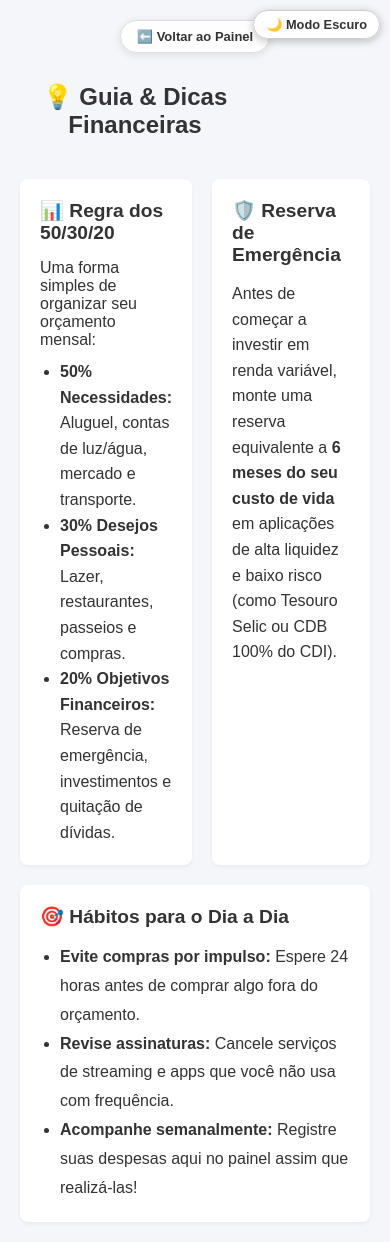
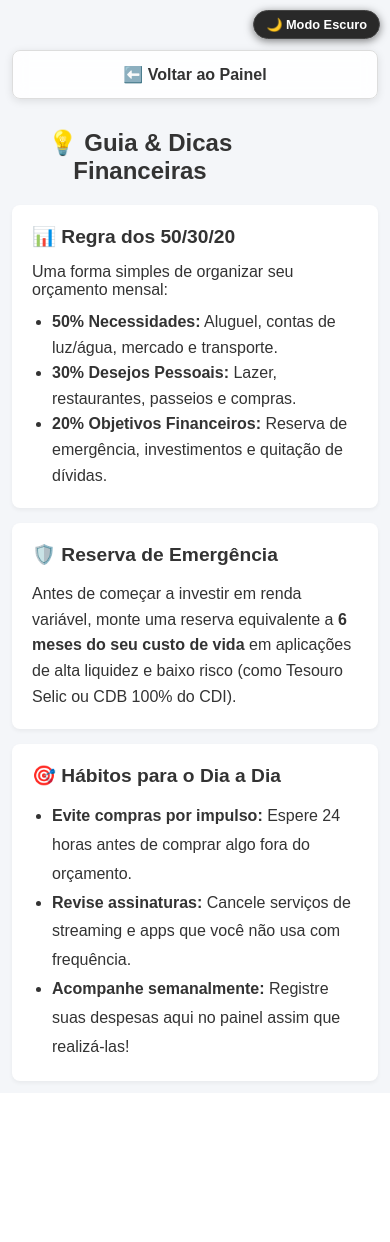
Before and after one commit to Fabiano1994F/Org-Money, a Flask app: page /dicas in a window 390 px wide. After the commit the page ends 1085 px from the top, so only its background shows below. Run offline with Flask 3, Linux system fonts and the light colour scheme; the visitor is signed in with stand-in values (Sample User, id 1); some libraries are stand-ins or nearby versions.

Commit message:
Ajuste definitivo de responsividade para botoes e formularios em 100% de largura

```diff
--- a/static/style.css
+++ b/static/style.css
@@ -586,52 +586,136 @@ body.dark-mode .btn-action-top {
 }
 
 /* ==========================================================================
-   RESPONSIVIDADE MOBILE (Até 768px)
+   RESPONSIVIDADE DEFINITIVA (Tablets e Telemóveis - Até 768px)
    ========================================================================== */
 @media (max-width: 768px) {
+    body {
+        padding: 50px 12px 12px 12px !important;
+        overflow-x: hidden;
+    }
 
-    /* BOTÃO MODO CLARO/ESCURO COMPACTO E FIXO */
+    /* 1. BOTÃO MODO ESCURO/CLARO FIXO NO CANTO SUPERIOR DIREITO */
     #toggle-theme,
-    .top-right-theme-btn {
+    .top-right-theme-btn,
+    button#toggle-theme {
         position: fixed !important;
         top: 10px !important;
         right: 10px !important;
         width: auto !important;
         min-width: unset !important;
+        max-width: fit-content !important;
         z-index: 99999 !important;
         padding: 6px 12px !important;
         font-size: 0.8rem !important;
         border-radius: 20px !important;
-        background: rgba(255, 255, 255, 0.95) !important;
-        border: 1px solid #ccc !important;
-        box-shadow: 0 2px 8px rgba(0, 0, 0, 0.25) !important;
-        color: #333 !important;
+        background: rgba(30, 30, 30, 0.95) !important;
+        border: 1px solid #444 !important;
+        color: #fff !important;
+        box-shadow: 0 2px 8px rgba(0, 0, 0, 0.5) !important;
+        margin: 0 !important;
     }
 
-    body.dark-mode #toggle-theme,
-    body.dark-mode .top-right-theme-btn {
-        background: rgba(30, 30, 30, 0.95) !important;
-        border-color: #444 !important;
-        color: #fff !important;
+    /* 2. SAUDAÇÃO DO UTILIZADOR EM LINHA PRÓPRIA NO TOPO */
+    .header-top,
+    .user-greeting {
+        display: block !important;
+        width: 100% !important;
+        padding-right: 110px !important;
+        /* Afastamento para o botão fixo */
+        margin-bottom: 15px !important;
+        font-size: 0.95rem !important;
+        font-weight: 600 !important;
+        text-align: left !important;
+        clear: both !important;
     }
 
-    /* CONTAINER DICAS E CALCULADORA (LARGURA TOTAL 100%) */
+    .user-greeting a {
+        color: var(--red-color) !important;
+        text-decoration: none !important;
+        margin-left: 6px !important;
+        font-weight: bold !important;
+    }
+
+    /* 3. BOTÕES DICAS E CALCULADORA (OCUPAM 100% DA LARGURA DA TELA) */
     .top-actions {
         display: flex !important;
         flex-direction: column !important;
         width: 100% !important;
+        max-width: 100% !important;
         gap: 10px !important;
         margin-bottom: 20px !important;
+        padding: 0 !important;
+        box-sizing: border-box !important;
     }
 
+    .top-actions a,
+    .top-actions button:not(#toggle-theme),
     .btn-action-top {
         display: flex !important;
+        align-items: center !important;
+        justify-content: center !important;
+        width: 100% !important;
+        min-width: 100% !important;
+        max-width: 100% !important;
+        box-sizing: border-box !important;
+        padding: 14px 15px !important;
+        font-size: 1rem !important;
+        font-weight: bold !important;
+        border-radius: 8px !important;
+        text-align: center !important;
+        margin: 0 !important;
+    }
+
+    /* 4. FORMULÁRIOS, FILTROS E RECEITA (100% DA LARGURA EMPILHADOS) */
+    .filter-container,
+    .filter-container form,
+    .receita-form,
+    form[action*="definir_receita"],
+    form[action*="transacao"] {
+        display: flex !important;
+        flex-direction: column !important;
+        width: 100% !important;
+        gap: 10px !important;
+        box-sizing: border-box !important;
+    }
+
+    form input,
+    form select,
+    form button,
+    .btn-csv,
+    .btn-share,
+    button[onclick*="share"] {
+        display: inline-flex !important;
+        align-items: center !important;
+        justify-content: center !important;
+        gap: 8px !important;
         width: 100% !important;
         min-width: 100% !important;
         box-sizing: border-box !important;
-        padding: 14px 15px !important;
+        padding: 12px 15px !important;
+        font-size: 0.95rem !important;
         text-align: center !important;
-        font-size: 1rem !important;
+        margin: 0 !important;
+    }
+
+    .cards,
+    .content-grid {
+        display: flex !important;
+        flex-direction: column !important;
+        width: 100% !important;
+        gap: 15px !important;
+    }
+
+    .chart-box,
+    .table-box {
+        width: 100% !important;
+        min-width: 100% !important;
+        box-sizing: border-box !important;
+    }
+
+    .table-box {
+        overflow-x: auto !important;
+        -webkit-overflow-scrolling: touch;
     }
 }
 
```
